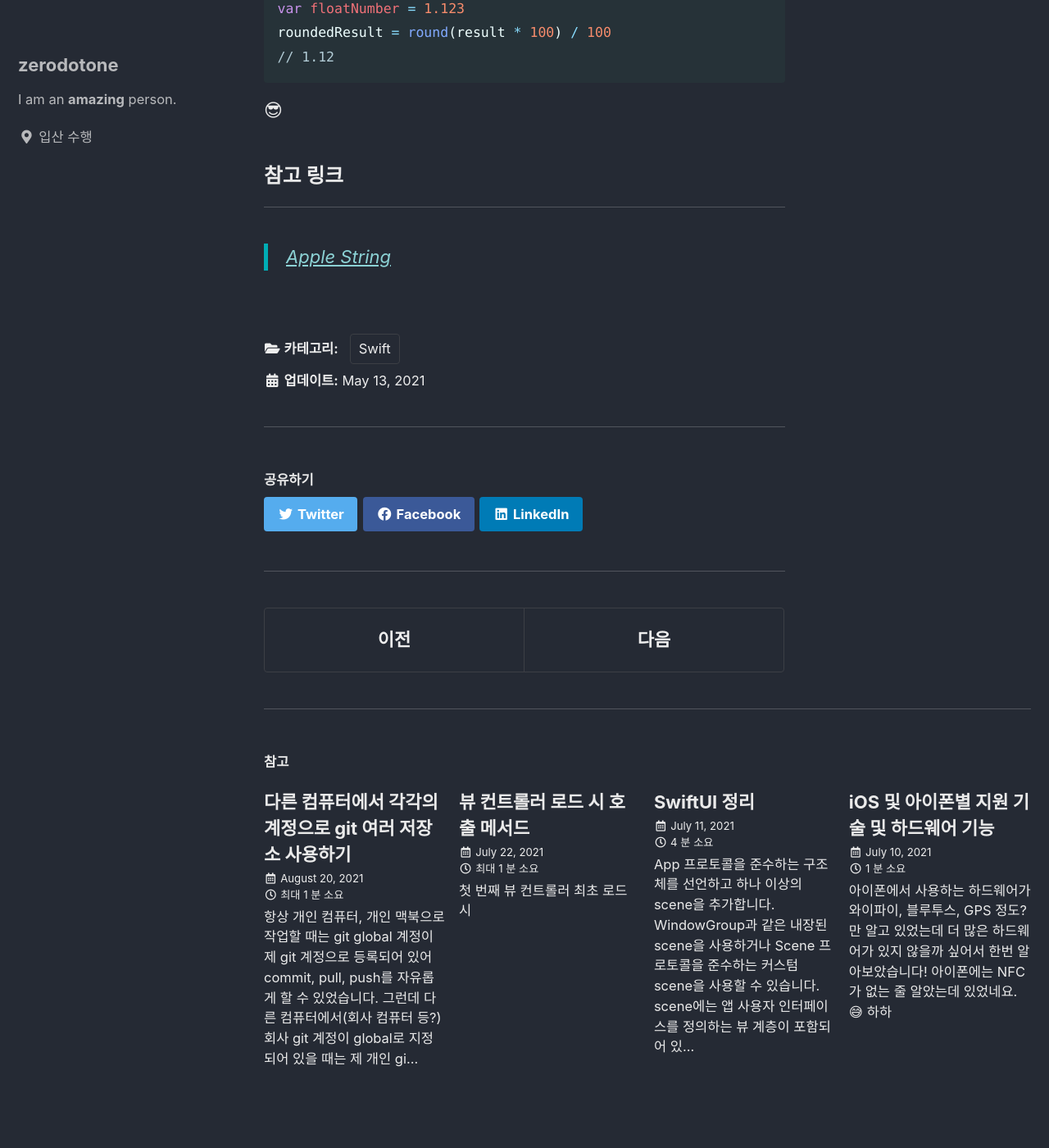
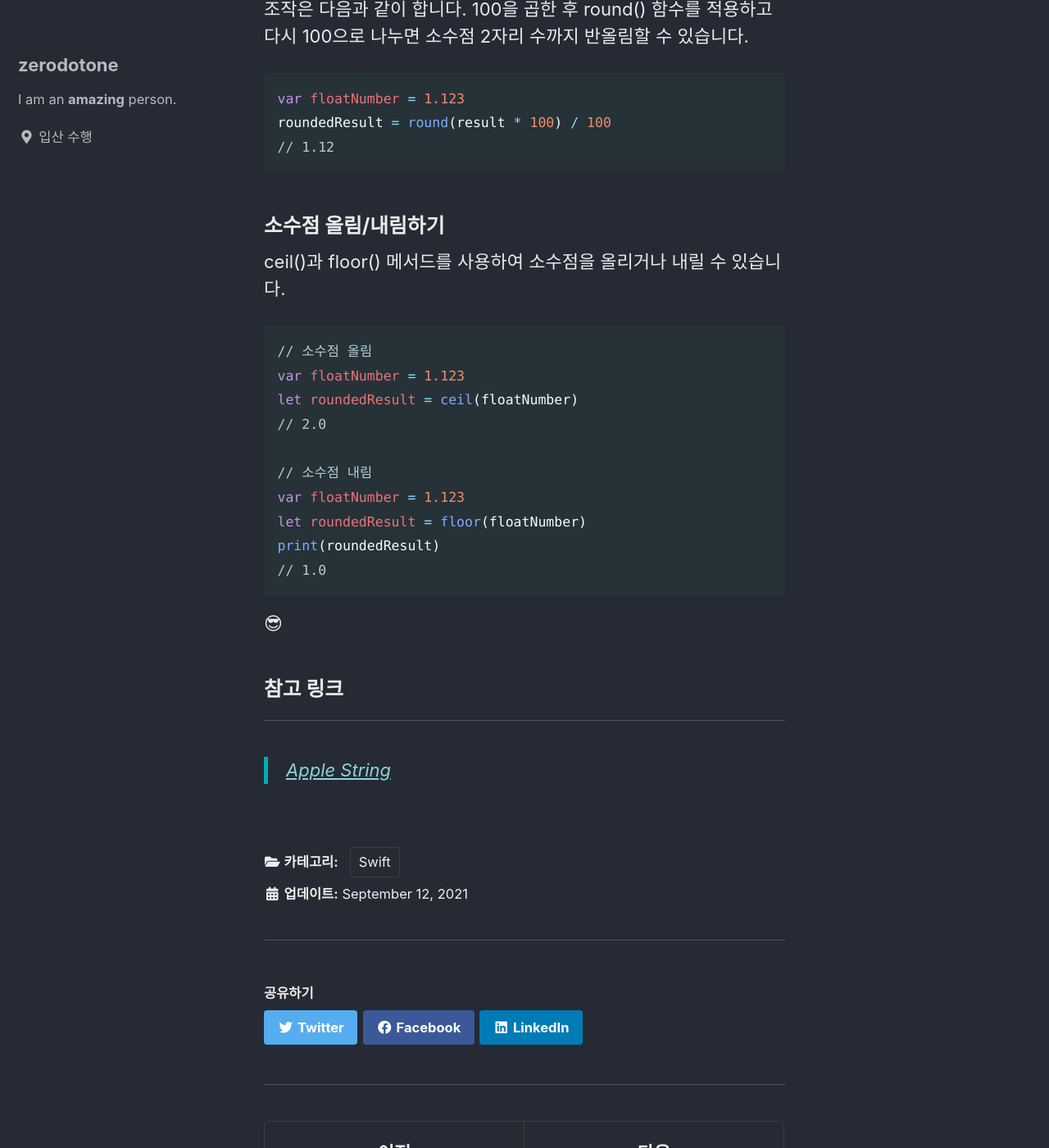
Before and after one commit to zdodev/zdodev.github.io, a Jekyll site: the page built from _posts/2021-05-01-알고리즘-문제-풀이에-유용한-Swift-기법.md, in a window 1280 px wide and 1400 px high, scrolled down 5552 px. Shown: the whole window at 82% size. Built offline with Jekyll 4.4.1, drawn with Linux system fonts in a browser that asks for light colours; cached includes are drawn as plain includes; some of the changed text lies outside the part shown.

Commit message:
✍️: 알고리즘에 유용한 Swift 소수점 올림 내림 추가.

````diff
--- a/_posts/2021-05-01-알고리즘-문제-풀이에-유용한-Swift-기법.md
+++ b/_posts/2021-05-01-알고리즘-문제-풀이에-유용한-Swift-기법.md
@@ -2,7 +2,7 @@
 title: "알고리즘 문제 풀이에 유용한 Swift 기법"
 categories:
   - Swift
-last_modified_at: 2021-05-13 10:30:00
+last_modified_at: 2021-09-12 11:30:00
 toc: true #Table of Contents
 comments: true
 
@@ -10,6 +10,8 @@ comments: true
 ---
 
 ## 알고리즘 문제 풀이에 유용한 Swift 기법
+
+> 여기에 있는 몇몇 기법을 사용하기 위해서 `Foundation` 프레임워크를 import해야 합니다.
 
 ### 표준 입력 받기
 
@@ -196,6 +198,25 @@ roundedResult = round(result * 100) / 100
 // 1.12
 ```
 
+### 소수점 올림/내림하기
+
+ceil()과 floor() 메서드를 사용하여 소수점을 올리거나 내릴 수 있습니다.
+
+```swift
+// 소수점 올림
+var floatNumber = 1.123
+let roundedResult = ceil(floatNumber)
+// 2.0
+
+// 소수점 내림
+var floatNumber = 1.123
+let roundedResult = floor(floatNumber)
+print(roundedResult)
+// 1.0
+```
+
+
+
 😎
 
 ### 참고 링크
````
